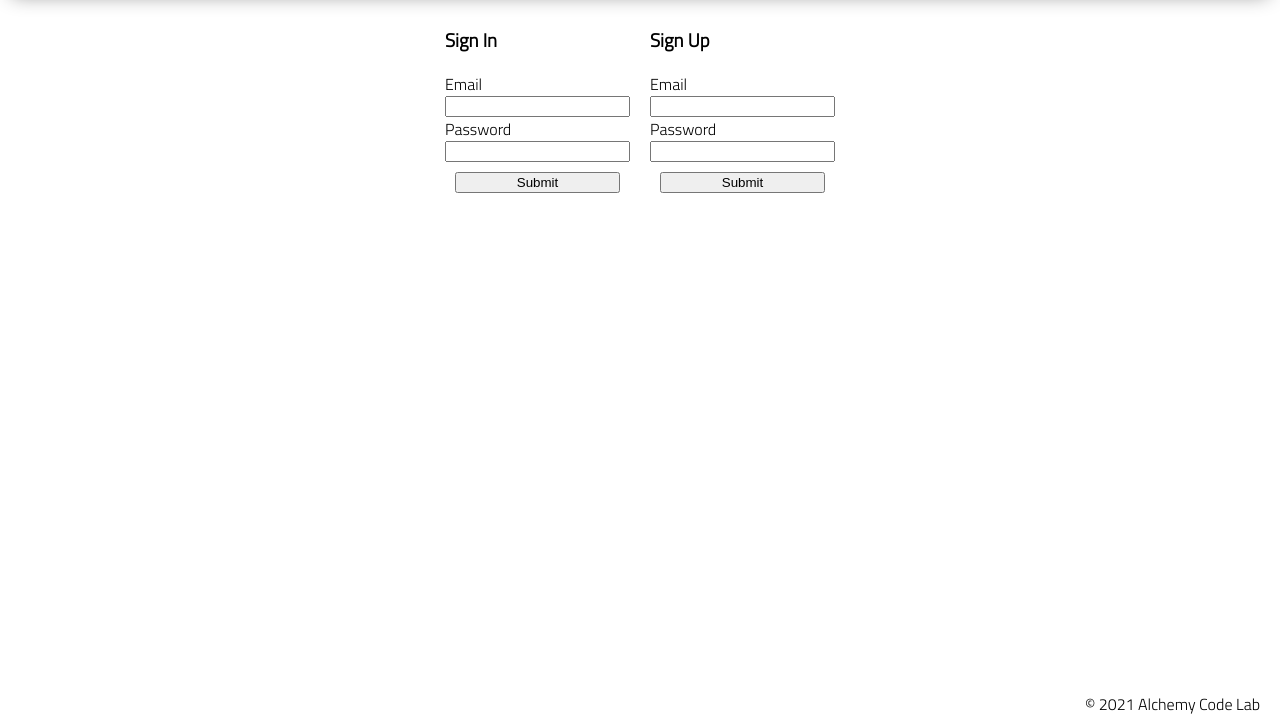
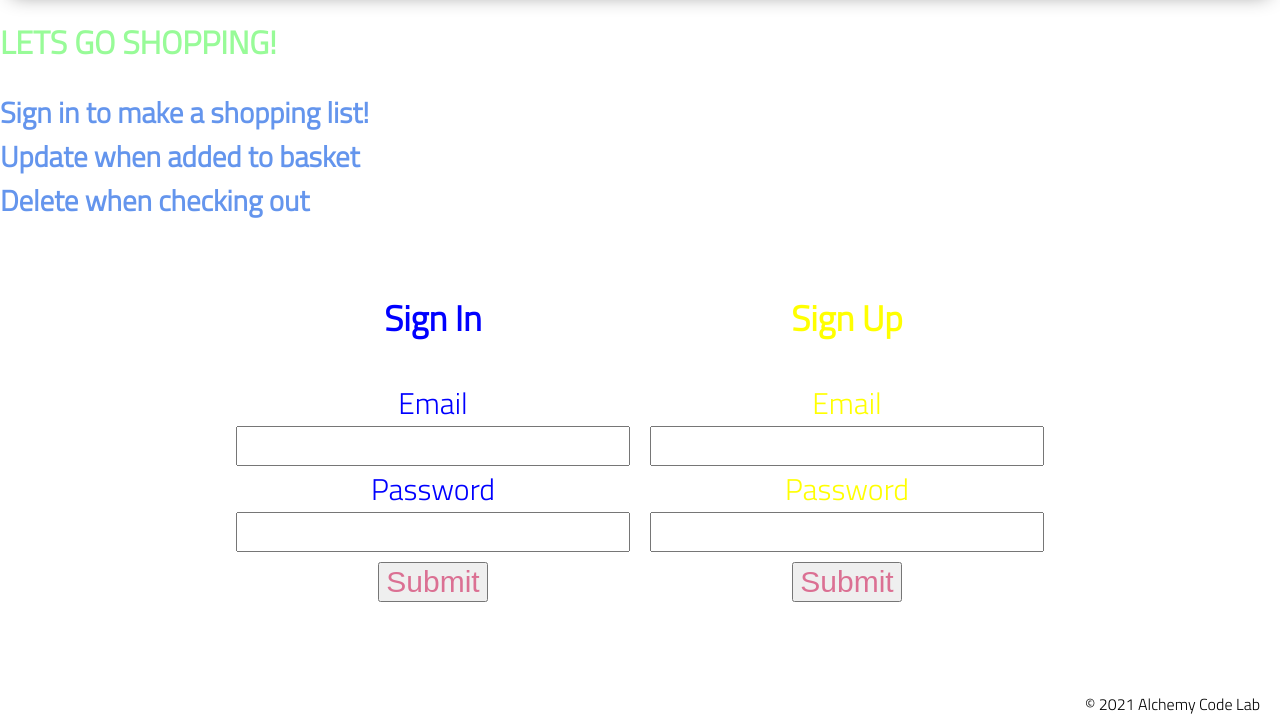
Before and after one commit to amanda-hecht89/shopping-list, a plain HTML site: page index.html in a window 1280 px wide. Shown: the part 83-800 px from the top of the page. Drawn offline with nearby package versions, Linux system fonts and the light colour scheme.

Commit message:
basic css

```diff
--- a/index.html
+++ b/index.html
@@ -19,6 +19,9 @@
             <img src="assets/big-logo.png" />
         </div>
     </header>
+    <h1>LETS GO SHOPPING! </h1>
+    <h2>Sign in to make a shopping list!<br>
+        Update when added to basket<br>Delete when checking out</h2>
     <main class="auth-main">
         <div class="left">
             <div class="auth-container">
--- a/styles/style.css
+++ b/styles/style.css
@@ -53,9 +53,14 @@ header {
     box-shadow: var(--shadow);
 }
 
+h1 {
+    color: palegreen
+}
+
 h2 {
     font-size: 1.8rem;
     font-weight: bold;
+    color: cornflowerblue;
 }
 
 .gutter-right {
@@ -86,9 +91,9 @@ footer {
 }
 
 
-  @keyframes pulse {
+@keyframes pulse {
     20% {
-      transform: rotate3d(-10, -10, -10, 50deg) scale(1.2);
+        transform: rotate3d(-10, -10, -10, 50deg) scale(1.2);
     }
 
     40% {
@@ -97,18 +102,17 @@ footer {
 
     60% {
         transform: rotate3d(-10, 10, 10, 50deg) scale(1.2);
-      }
+    }
 
     80% {
         transform: rotate3d(10, 10, 10, 50deg) scale(1);
     }
 
-  }
+}
 
 #logout {
-    position: fixed;
-    right: 20px;
-    top: 90px;
+    color: green;
+    font-size: 30px;
 }
 
 .auth-main {
@@ -132,5 +136,66 @@ footer {
 
 .complete {
     text-decoration: line-through;
+    font-size: 25px;
     color: red;
 }
+
+
+form {
+    color: darkred;
+    display: flex;
+    flex-direction: column;
+    font-size: 30px;
+    align-items: center;
+}
+
+#add {
+    size: 45px;
+    font-size: larger;
+    color: blue;
+align-items: center;
+}
+
+#delete {
+    color: purple;
+    font-size: 30px;
+}
+
+#shopList {
+    font-size: 25px;
+    color: darkcyan
+}
+
+input {
+    color: aqua;
+    font-size: 30px;
+}
+
+button {
+    color: palevioletred;
+    font-size: 30px;
+}
+
+#sign-in {
+    color: blue;
+}
+
+#sign-up {
+    color: yellow
+}
+
+#sign-in-email {
+    color: aqua;
+}
+
+#sign-in-password {
+    color: peru;
+}
+
+#sign-up-email {
+    color: aqua;
+}
+
+#sign-up-password {
+    color: peru;
+}
```
Also changed, not shown: list-items/index.html (+2 -2 lines).
